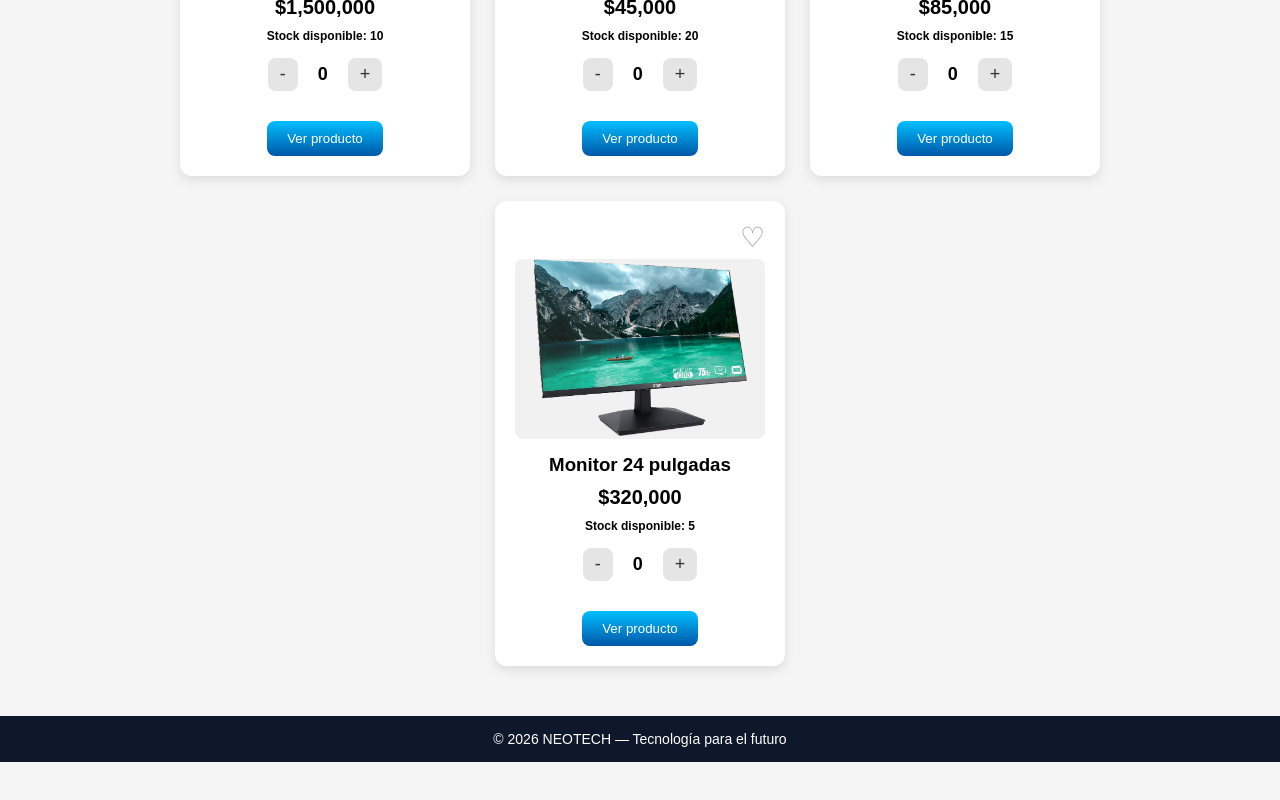
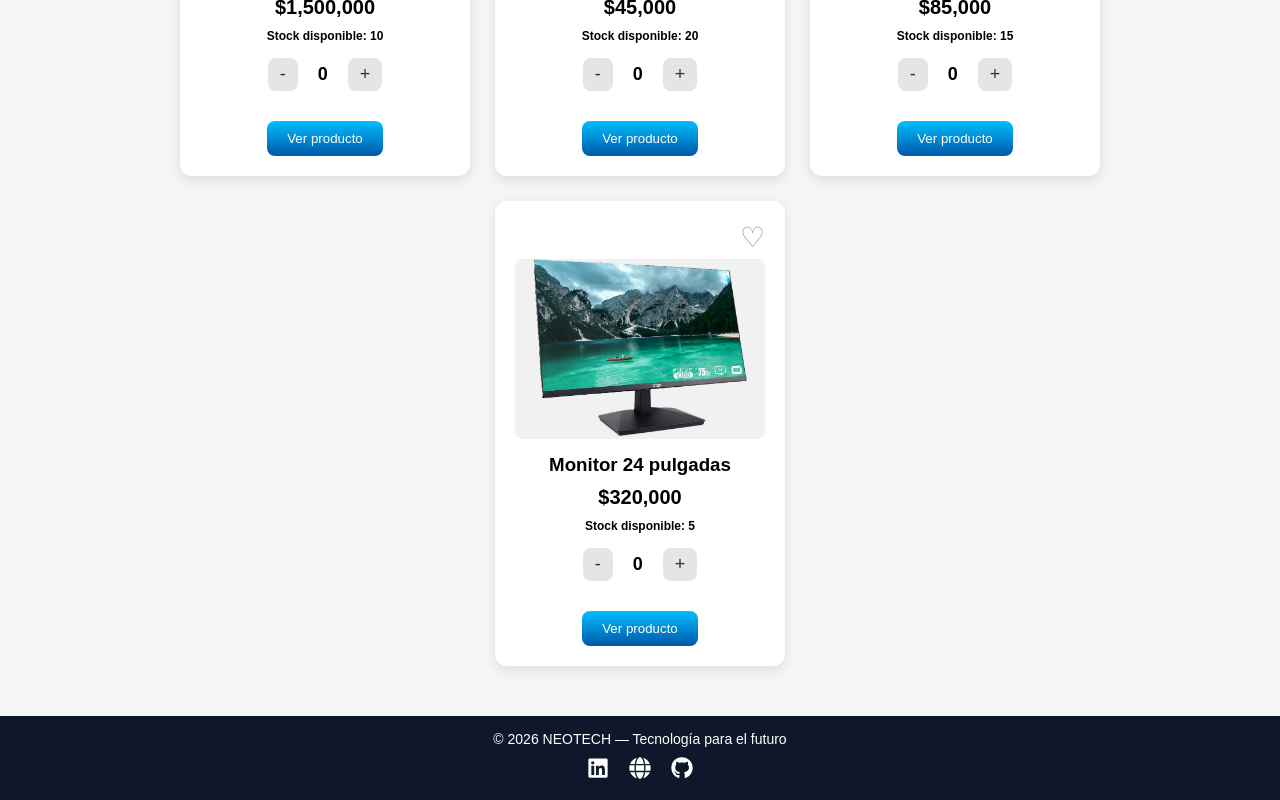
Before and after one commit to DarkNeo-1981/neotech-ecommerce, a React (Vite) app: page / in a window 1280 px wide. Shown: the part 523-1323 px from the top of the page. Before the commit the page ends 1285 px from the top, so only its background shows below. Built offline with nearby package versions, Linux system fonts and the light colour scheme.

Commit message:
feat: agregar redes sociales al footer

```diff
--- a/src/components/Footer.css
+++ b/src/components/Footer.css
@@ -10,3 +10,21 @@
   margin: 0;
   font-size: 0.875rem;
 }
+
+.footer-social {
+  display: flex;
+  justify-content: center;
+  gap: 20px;
+  margin-top: 10px;
+}
+
+.footer-social a {
+  color: white;
+  font-size: 22px;
+  transition: transform 0.2s ease, color 0.2s ease;
+}
+
+.footer-social a:hover {
+  transform: translateY(-2px);
+  color: #00bfff;
+}
--- a/src/components/Footer.jsx
+++ b/src/components/Footer.jsx
@@ -1,10 +1,40 @@
 
 import "./Footer.css";
+import { FaLinkedin, FaGithub, FaGlobe } from "react-icons/fa";
 
 function Footer() {
   return (
     <footer className="footer">
       <p>© 2026 NEOTECH — Tecnología para el futuro</p>
+
+      <div className="footer-social">
+        <a
+          href="https://www.linkedin.com/in/fasanellanicolas"
+          target="_blank"
+          rel="noopener noreferrer"
+          aria-label="LinkedIn"
+        >
+          <FaLinkedin />
+        </a>
+
+        <a
+          href="https://nicolasfasanella.com.ar"
+          target="_blank"
+          rel="noopener noreferrer"
+          aria-label="Mi página"
+        >
+          <FaGlobe />
+        </a>
+
+        <a
+          href="https://github.com/DarkNeo-1981"
+          target="_blank"
+          rel="noopener noreferrer"
+          aria-label="GitHub"
+        >
+          <FaGithub />
+        </a>
+      </div>
     </footer>
   );
 }
```
